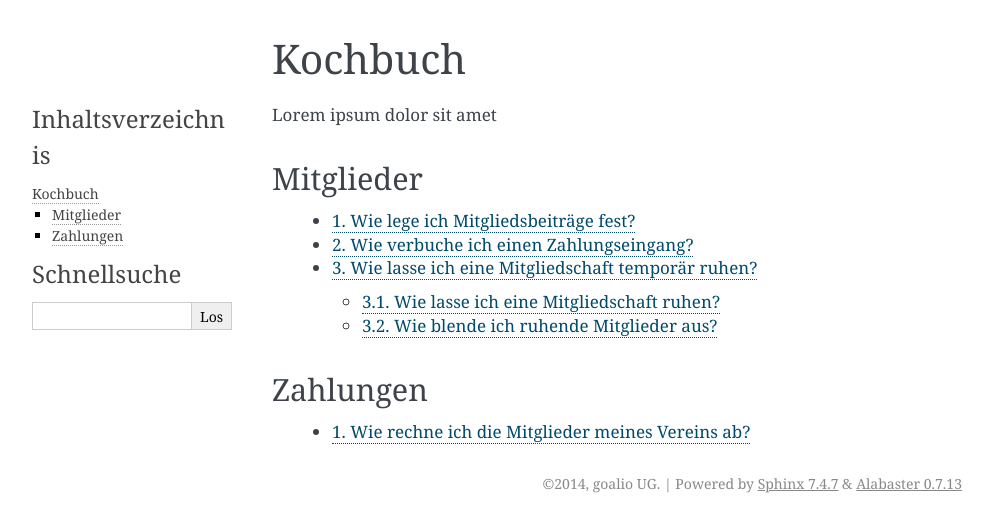
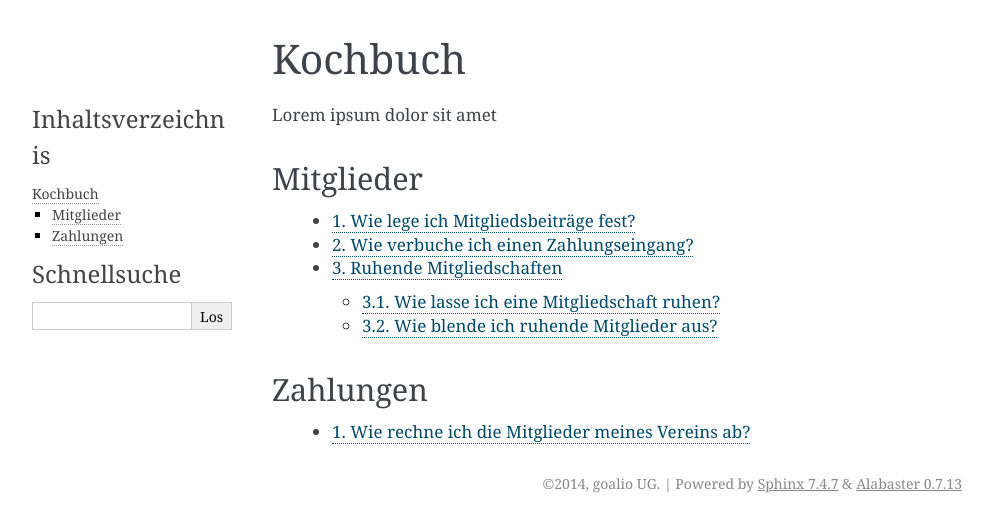
Before and after one commit to goalio/docs, a Sphinx documentation site: the page built from docs/kochbuch/index.rst, in a window 1280 px wide. Shown: the top 532 px of the page, without its empty margins (148-1141 px from the left). Built offline with Sphinx 7.4.7, drawn with Linux system fonts in a browser that asks for light colours; formulas are drawn with MathJax 3.

Commit message:
Update index.rst

```diff
--- a/docs/kochbuch/index.rst
+++ b/docs/kochbuch/index.rst
@@ -10,7 +10,7 @@ Mitglieder
 
     Wie lege ich Mitgliedsbeiträge fest? <beitraege>
     Wie verbuche ich einen Zahlungseingang? <zahlungseingang>
-    Wie lasse ich eine Mitgliedschaft temporär ruhen? <ruhende-mitgliedschaft>
+    Ruhende Mitgliedschaften <ruhende-mitgliedschaft>
 
 
 Zahlungen
```
